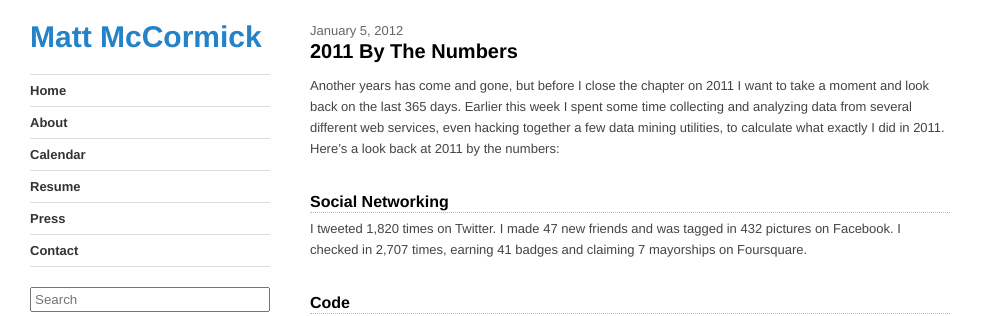
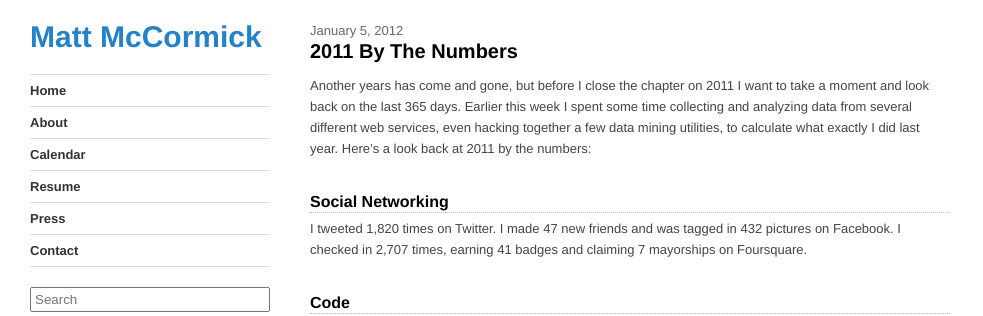
Before and after one commit to mbmccormick/mbmccormick.github.io, a Jekyll site: the page built from _posts/2012-01-05-2011-by-the-numbers.md, in a window 1280 px wide and 924 px high. Shown: the top 316 px of the window, without its empty margins (0-983 px from the left). Built offline with Jekyll 4.4.1, drawn with Linux system fonts in a browser that asks for light colours; Markdown is read by kramdown in place of the engine named in the settings.

Commit message:
2011 By The Numbers

```diff
--- a/_posts/2012-01-05-2011-by-the-numbers.md
+++ b/_posts/2012-01-05-2011-by-the-numbers.md
@@ -2,9 +2,9 @@
 layout: post
 title: 2011 By The Numbers
 excerpt:
-  Another years has come and gone, but before I close the chapter on 2011 I want to take a moment and look back on the last 365 days. Earlier this week I spent some time collecting and analyzing data from several different web services, even hacking together a few data mining utilities, to calculate what exactly I did in 2011. Here's a look back at 2011 by the numbers:
+  Another years has come and gone, but before I close the chapter on 2011 I want to take a moment and look back on the last 365 days. Earlier this week I spent some time collecting and analyzing data from several different web services, even hacking together a few data mining utilities, to calculate what exactly I did last year. Here's a look back at 2011 by the numbers:
 ---
-Another years has come and gone, but before I close the chapter on 2011 I want to take a moment and look back on the last 365 days. Earlier this week I spent some time collecting and analyzing data from several different web services, even hacking together a few data mining utilities, to calculate what exactly I did in 2011. Here's a look back at 2011 by the numbers:
+Another years has come and gone, but before I close the chapter on 2011 I want to take a moment and look back on the last 365 days. Earlier this week I spent some time collecting and analyzing data from several different web services, even hacking together a few data mining utilities, to calculate what exactly I did last year. Here's a look back at 2011 by the numbers:
 
 ## Social Networking
 I tweeted 1,820 times on Twitter. I made 47 new friends and was tagged in 432 pictures on Facebook. I checked in 2,707 times, earning 41 badges and claiming 7 mayorships on Foursquare.
```
